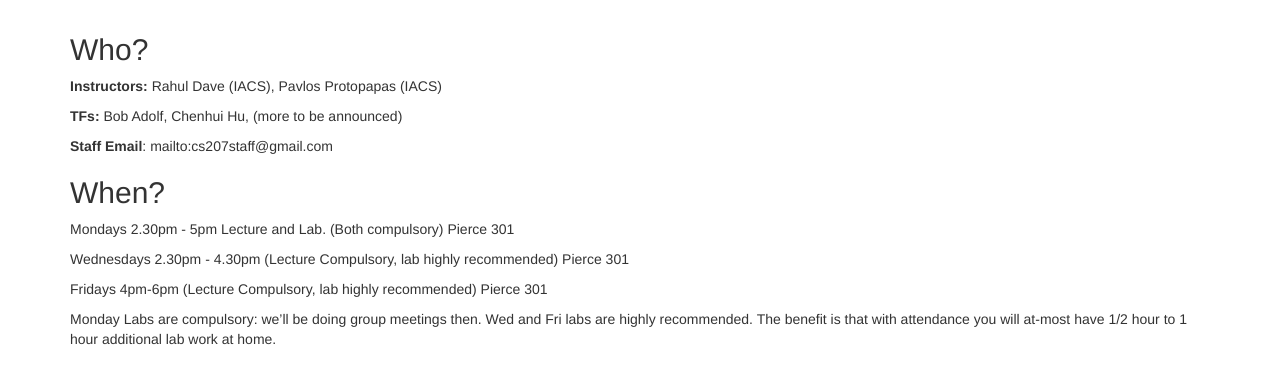
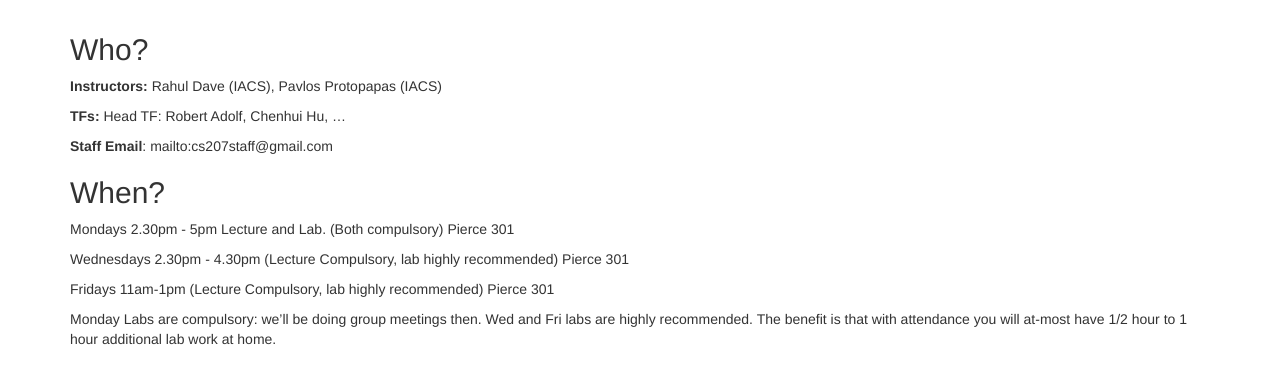
Before and after one commit to rdadolf/cs207, a Jekyll site: the page built from index.md, in a window 1280 px wide. Shown: the part 129-502 px from the top of the page. Built offline with Jekyll 4.4.1, drawn with Linux system fonts in a browser that asks for light colours; nearby versions of some CDN libraries.

Commit message:
updated day

```diff
--- a/index.md
+++ b/index.md
@@ -7,7 +7,7 @@ layout: default
 
 **Instructors:** Rahul Dave (IACS), Pavlos Protopapas (IACS)
 
-**TFs:** Bob Adolf, Chenhui Hu, (more to be announced)
+**TFs:** Head TF: Robert Adolf, Chenhui Hu, ...
 
 **Staff Email**: mailto:cs207staff@gmail.com
 
@@ -17,7 +17,7 @@ Mondays 2.30pm - 5pm Lecture and Lab. (Both compulsory) Pierce 301
 
 Wednesdays 2.30pm - 4.30pm (Lecture Compulsory, lab highly recommended) Pierce 301
 
-Fridays 4pm-6pm (Lecture Compulsory, lab highly recommended) Pierce 301
+Fridays 11am-1pm (Lecture Compulsory, lab highly recommended) Pierce 301
 
 Monday Labs are compulsory: we'll be doing group meetings then. Wed and Fri labs are highly recommended. The benefit is that with attendance you will at-most have 1/2 hour to 1 hour additional lab work at home.
 
```
Also changed, not shown: schedule.md (+1 -1 lines).
